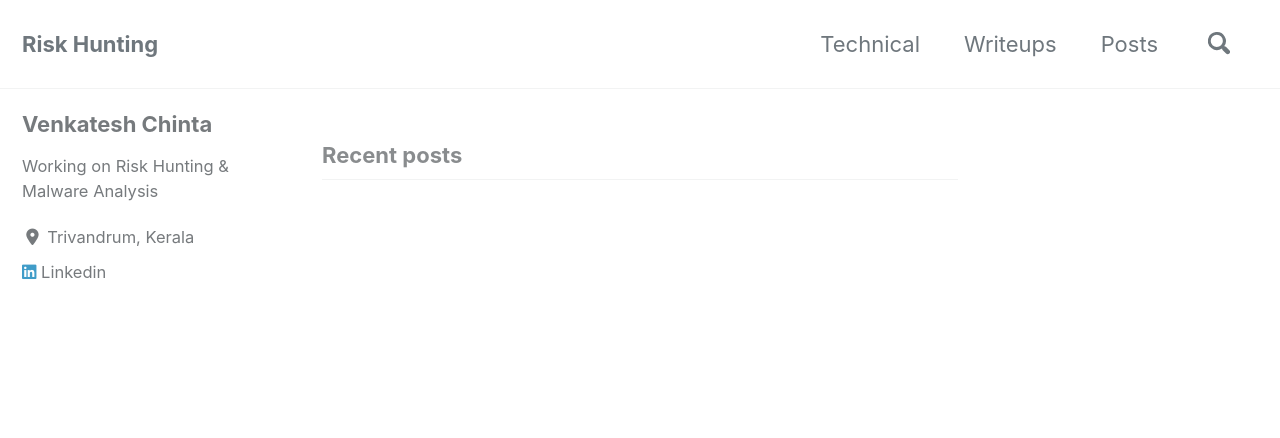
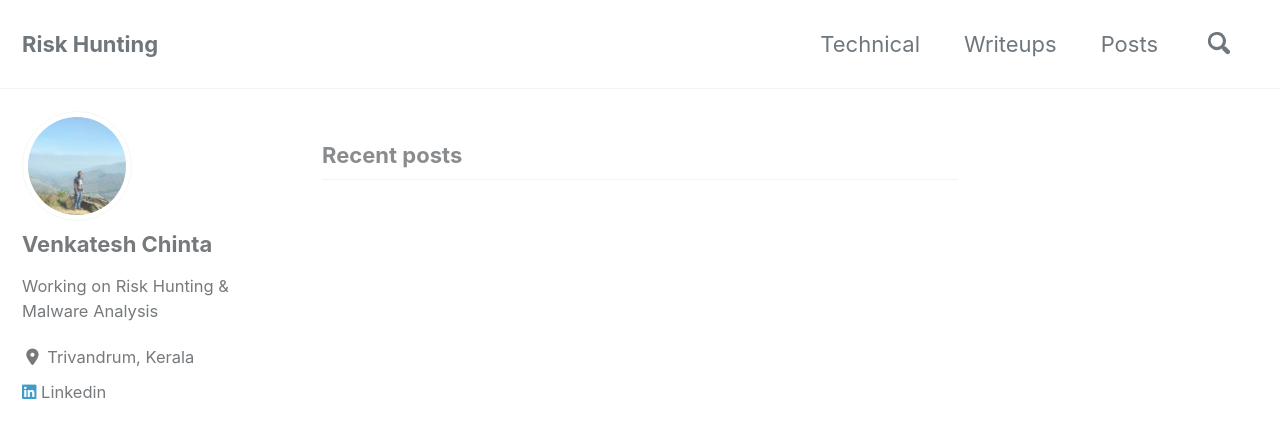
Before and after one commit to v-chinta/v-chinta.github.io, a Jekyll site: the page built from index.html, in a window 1280 px wide and 900 px high. Shown: the top 438 px of the window. Built offline with Jekyll 4.4.1, drawn with Linux system fonts in a browser that asks for light colours; cached includes are drawn as plain includes; nearby versions of some CDN libraries; the list of posts is cut into pages by our own code.

Commit message:
Update _config.yml

```diff
--- a/_config.yml
+++ b/_config.yml
@@ -108,7 +108,7 @@
 # Site Author
 author:
   name             : "Venkatesh Chinta"
-  avatar           : # path of avatar image, e.g. "/assets/images/bio-photo.jpg"
+  avatar           : "/assets/images/avatar.jpg"
   bio              : "Working on Risk Hunting & Malware Analysis"
   location         : "Trivandrum, Kerala"
   email            :
```
